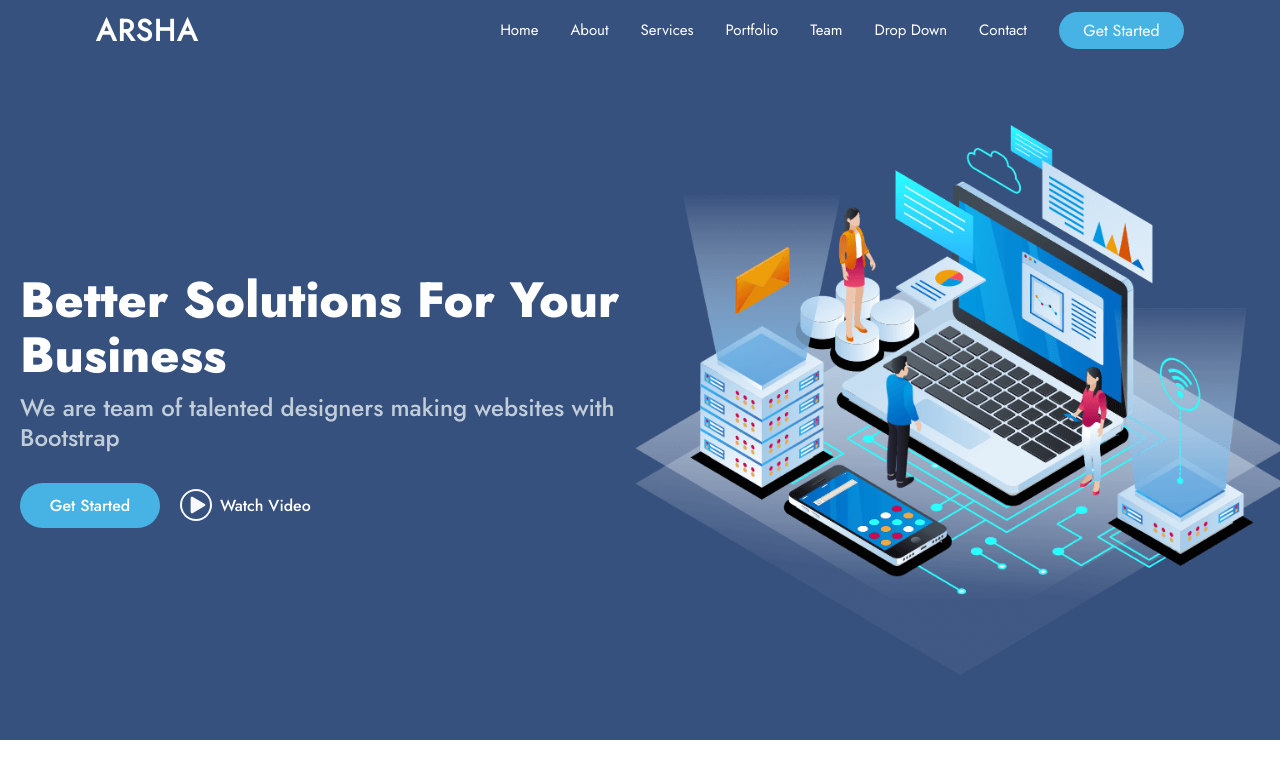
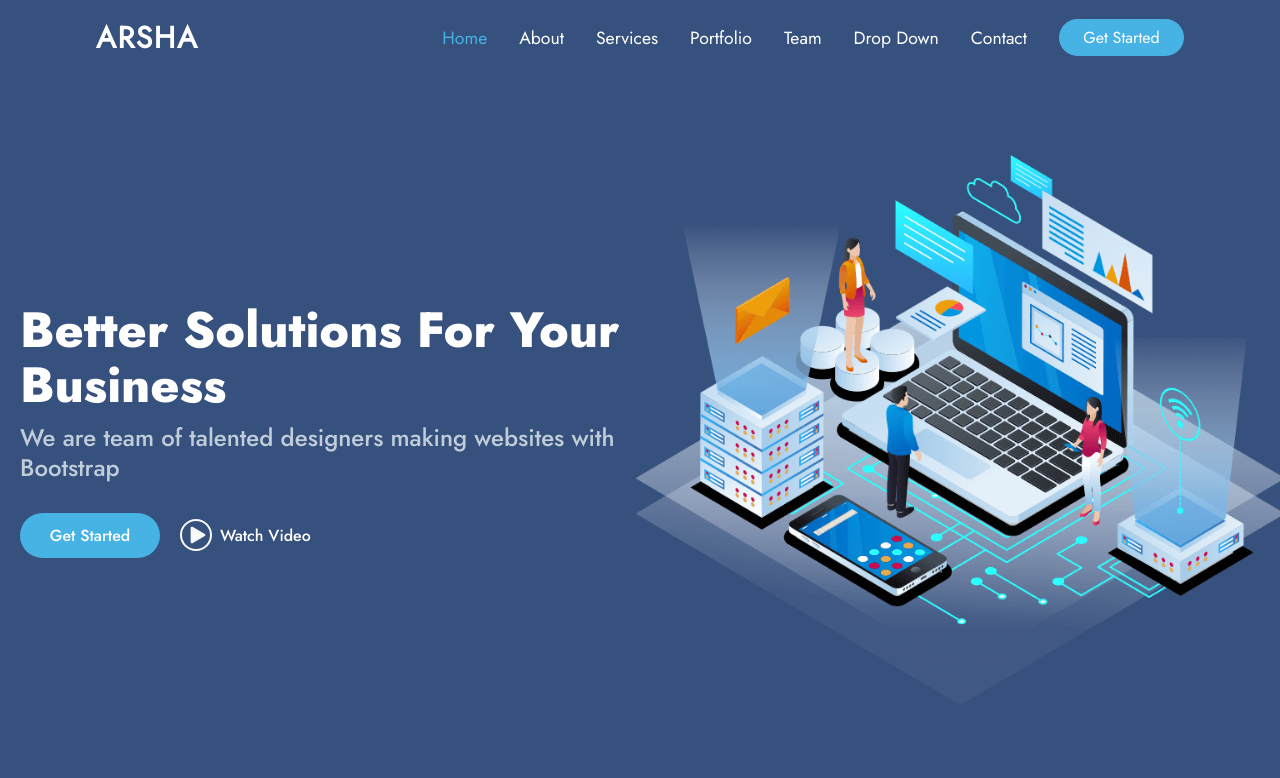
Before and after one commit to Proxiner/Arsha, a Next.js app: page / in a window 1280 px wide. Shown: the top 778 px of the page. Built offline with nearby package versions, Linux system fonts and the light colour scheme.

Commit message:
fixed some minor ui issues

```diff
--- a/public/assets/css/main.css
+++ b/public/assets/css/main.css
@@ -4,12 +4,6 @@
   margin: 0;
   padding: 0;
   box-sizing: border-box;
-}
-
-.hero {
-  width: 100%;
-  height: 100%;
-  background-color: #37517e;
 }
 
 ul {
@@ -20,4 +14,13 @@ a {
   text-decoration: none;
 }
 
+.hero {
+  display: grid;
+  grid-template-columns: 100%;
+  grid-template-rows: 60px auto;
+  width: 100%;
+  height: 100dvh;
+  background-color: #37517e;
+}
+
 /*# sourceMappingURL=main.css.map */
--- /dev/null
+++ b/src/base/_global.scss
@@ -0,0 +1,10 @@
+@use "../themes/colors";
+
+.hero {
+  display: grid;
+  grid-template-columns: 100%;
+  grid-template-rows: 60px auto;
+  width: 100%;
+  height: 100dvh;
+  background-color: colors.$hero;
+}
--- a/src/base/_reset.scss
+++ b/src/base/_reset.scss
@@ -8,12 +8,6 @@
   box-sizing: border-box;
 }
 
-.hero {
-  width: 100%;
-  height: 100%;
-  background-color: colors.$hero;
-}
-
 ul {
   list-style: none;
 }
--- a/src/main.scss
+++ b/src/main.scss
@@ -1 +1,2 @@
 @use "./base/reset";
+@use "./base/global";
--- a/src/pages/_app.js
+++ b/src/pages/_app.js
@@ -1,11 +1,5 @@
 import '../base/_reset.scss'; //global styles
-import dynamic from "next/dynamic";
-
-const Navbar = dynamic(() => import("@ui/layouts/navbar.jsx"), { ssr: false });  //visible on any routes & pages
 
 export default function App({ Component, pageProps }) {
-  return (<>
-    <Navbar />
-    <Component {...pageProps} />
-  </>)
+  return (<Component {...pageProps} />)
 }
--- a/src/pages/index.js
+++ b/src/pages/index.js
@@ -1,5 +1,6 @@
 import Head from "next/head";
 import Hero from "@layouts/hero.jsx"
+import Navbar from "@layouts/navbar";
 
 export default function Home() {
   return (
@@ -11,6 +12,7 @@ export default function Home() {
         <link rel="icon" href="/favicon.ico" />
       </Head>
       <section className="hero">
+        <Navbar />
         <Hero />
       </section>
     </>
--- a/src/ui/layouts/hero.module.scss
+++ b/src/ui/layouts/hero.module.scss
@@ -5,6 +5,7 @@
 .container {
   @include flex(row, center, center);
   width: 100%;
+  height: 100%;
 
   .heroContainer {
     @include flex(row, center, center);
@@ -16,7 +17,6 @@
       width: 50%;
       height: 100%;
       gap: 10px;
-      // background-color: green;
 
       h1 {
         width: 600px;
--- a/src/ui/layouts/navbar.module.scss
+++ b/src/ui/layouts/navbar.module.scss
@@ -15,9 +15,8 @@ nav.navbar {
   display: grid;
   grid-template-columns: 20% 80%;
   width: 100%;
-  height: 60px; //should be the exact height of the mobile_menu
-  background-color: colors.$hero;
-  padding: 0rem 6rem;
+  height: 100%;
+  padding: 1rem 6rem;
   position: relative;
 
   @include responsive(phone) {
@@ -46,7 +45,7 @@ nav.navbar {
     width: 100%;
     height: 100dvh;
     left: 0;
-    top: 60px; //should be the exact height of the nav
+    top: 60px;
     padding: 2rem;
     background-color: #222;
     animation: slideIn 0.6s ease-in-out forwards;
@@ -67,14 +66,15 @@ nav.navbar {
     width: 100%;
     color: colors.$white;
     font-family: fonts.$regular;
-    font-size: 0.9375rem;
+    font-size: 1.1rem;
     margin-right: 2rem;
 
     li {
       cursor: pointer;
     }
 
-    li:hover {
+    li:hover,
+    .nav_active {
       color: colors.$accent;
     }
   }
```
Also changed, not shown: src/ui/components/placeholder.txt (deleted), 1 other file (tests, documents, lock files or other folders).
